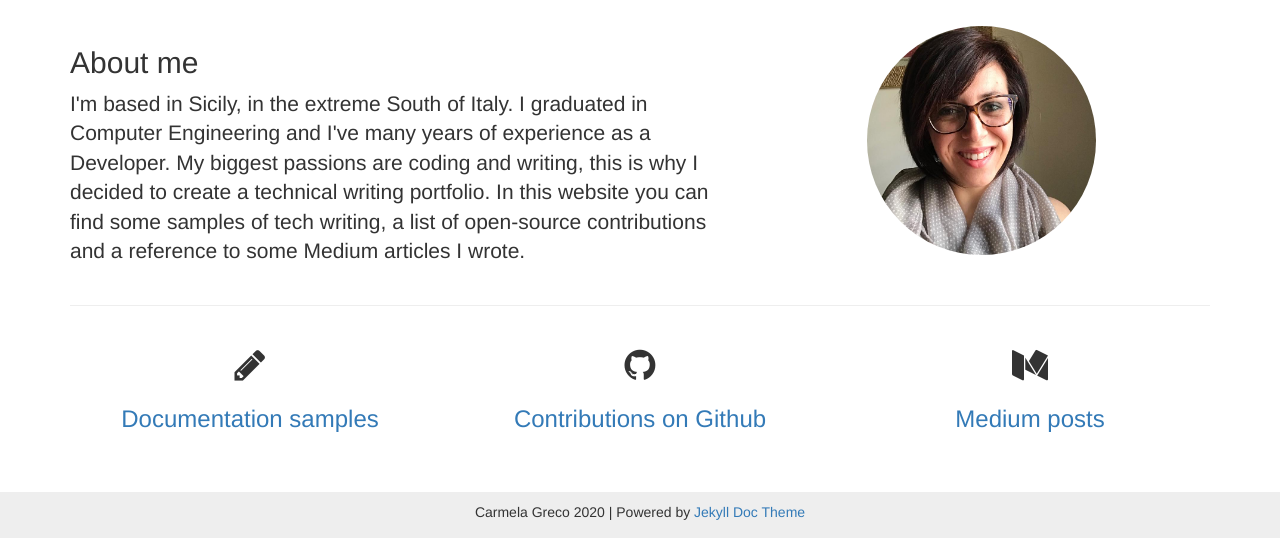
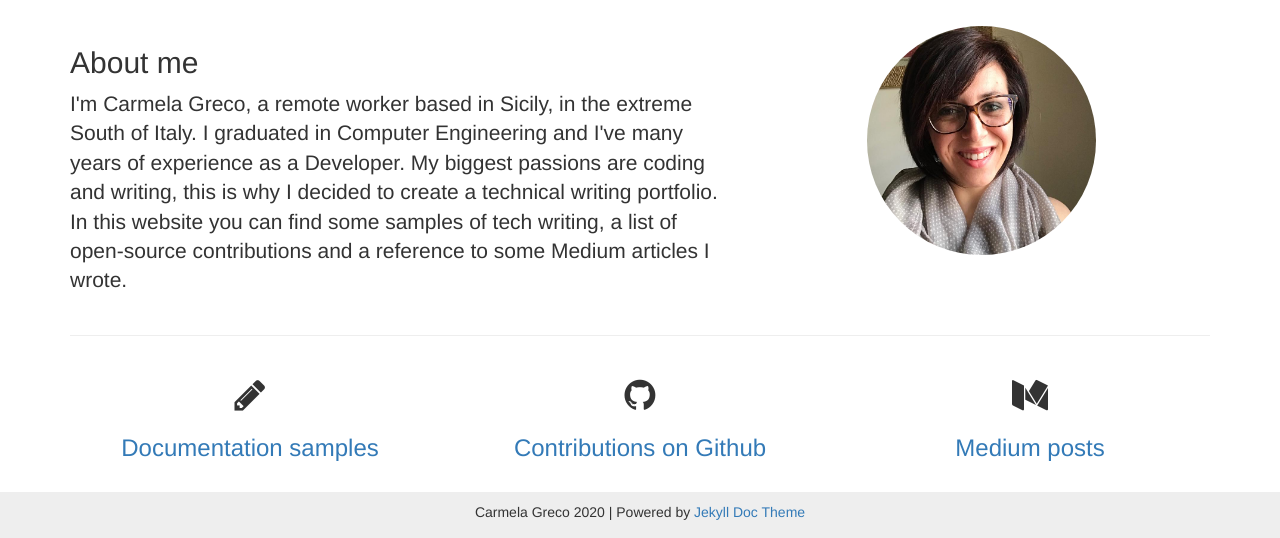
Before and after one commit to carmelag/carmelag.github.io, a Jekyll site: the page built from index.html, in a window 1280 px wide and 932 px high, cut to the strip 394-932 px from the top of the window. Built offline with Jekyll 4.4.1, drawn with Linux system fonts in a browser that asks for light colours; comment, search, counter and statistics services are not loaded.

Commit message:
changes to index

```diff
--- a/index.html
+++ b/index.html
@@ -17,7 +17,7 @@ layout: default
     <div class="col-md-7">
       <h2 class="header-light regular-pad">About me</h2>
       <p class="lead">
-        I'm based in Sicily, in the extreme South of Italy. I graduated in
+        I'm Carmela Greco, a remote worker based in Sicily, in the extreme South of Italy. I graduated in
         Computer Engineering and I've many years of experience as a Developer.
         My biggest passions are coding and writing, this is why I decided to
         create a technical writing portfolio. In this website you can find some
```
